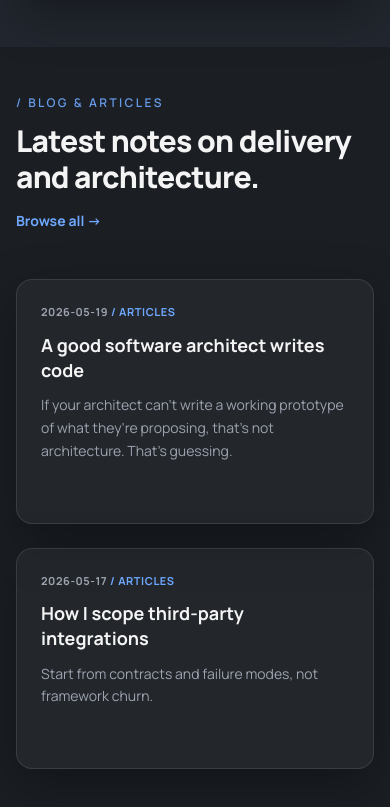
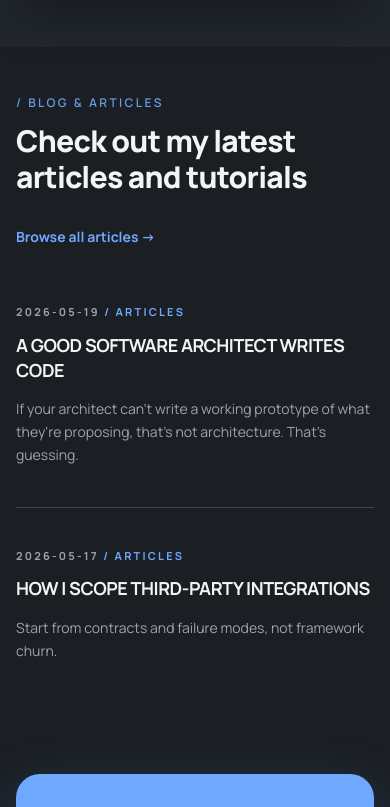
Before and after one commit to chunhuduc/chunhuduc.com, a Next.js app: page / in a window 390 px wide. Shown: the part 5257-6064 px from the top of the page. Built offline with nearby package versions, Linux system fonts and the light colour scheme.

Commit message:
Refactor Home component to enhance blog section layout and styling. Update structure to improve responsiveness and visual appeal, including a new header for article listings and streamlined presentation of posts. Adjust spacing and styles for better user interaction and readability.

```diff
--- a/app/page.tsx
+++ b/app/page.tsx
@@ -131,50 +131,60 @@ export default function Home() {
       {/* Strip 4 · base · Blog + closing CTA */}
       <HomeSurfaceStrip surface="base" kind="closing">
         <RevealStaggerRoot as="section">
-          <div className="flex flex-col gap-4 sm:flex-row sm:items-end sm:justify-between">
-            <div className="reveal-stagger-item" style={blogRo()}>
-              <SectionLabel className="mb-3">Blog & articles</SectionLabel>
-              <h2 className="text-3xl font-extrabold tracking-tight text-foreground sm:text-4xl">
-                Latest notes on delivery and architecture.
+          <div className="flex flex-col gap-14 lg:grid lg:grid-cols-12 lg:items-start lg:gap-x-14 xl:gap-x-[4.25rem]">
+            <header className="max-lg:max-w-xl lg:col-span-5">
+              <SectionLabel className="reveal-stagger-item mb-3" style={blogRo()}>
+                Blog & articles
+              </SectionLabel>
+              <h2
+                className="reveal-stagger-item text-3xl font-extrabold tracking-tight text-foreground sm:text-4xl"
+                style={blogRo()}
+              >
+                Check out my latest articles and tutorials
               </h2>
-            </div>
               <Link
                 href="/blog"
-              className="reveal-stagger-item text-sm font-bold text-accent hover:opacity-90"
+                className="reveal-stagger-item mt-8 inline-block text-sm font-bold text-accent transition-opacity hover:opacity-90"
                 style={blogRo()}
               >
-              Browse all -&gt;
+                Browse all articles -&gt;
               </Link>
-          </div>
-          <div className="mt-12 grid gap-6 md:grid-cols-3">
+            </header>
+
+            <div className="lg:col-span-7">
               {posts.length === 0 ? (
-              <p className="reveal-stagger-item text-sm text-muted md:col-span-3" style={blogRo()}>
+                <p className="reveal-stagger-item text-sm text-muted lg:pt-1" style={blogRo()}>
                   No posts yet.
                 </p>
               ) : (
-              posts.map((post) => (
-                <Link
+                <ul className="m-0 list-none space-y-0 p-0">
+                  {posts.map((post, idx) => (
+                    <li
                       key={post.slug}
-                  href={`/blog/${post.slug}`}
-                  className="reveal-stagger-item group flex flex-col rounded-2xl border border-white/10 bg-white/[0.04] p-6 shadow-[0_16px_48px_rgba(0,0,0,0.35)] transition-all hover:border-accent/25 hover:shadow-[0_22px_56px_rgba(0,0,0,0.42)]"
+                      className={`reveal-stagger-item ${idx > 0 ? "border-t border-[#3f444e] pt-10 mt-10" : "lg:pt-1"}`}
                       style={blogRo()}
                     >
-                  <p className="text-[11px] font-bold uppercase tracking-wider text-muted">
+                      <Link
+                        href={`/blog/${post.slug}`}
+                        className="group block rounded-md focus-visible:outline-none focus-visible:ring-2 focus-visible:ring-accent/45 focus-visible:ring-offset-2 focus-visible:ring-offset-background"
+                      >
+                        <p className="text-[11px] font-bold uppercase tracking-[0.2em] text-muted">
                           {post.date}{" "}
                           <span className="text-accent">/ Articles</span>
                         </p>
-                  <h3 className="mt-3 text-lg font-bold leading-snug text-foreground group-hover:text-accent">
+                        <h3 className="mt-3 text-lg font-bold uppercase leading-snug tracking-tight text-foreground transition-colors group-hover:text-accent lg:text-xl">
                           {post.title}
                         </h3>
                         {post.summary ? (
-                    <p className="mt-3 flex-1 text-sm leading-relaxed text-muted">{post.summary}</p>
+                          <p className="mt-4 text-sm leading-relaxed text-muted">{post.summary}</p>
                         ) : null}
-                  <span className="mt-4 text-sm font-bold text-accent opacity-0 transition-opacity group-hover:opacity-100">
-                    Read -&gt;
-                  </span>
+
                       </Link>
-              ))
+                    </li>
+                  ))}
+                </ul>
               )}
+            </div>
           </div>
         </RevealStaggerRoot>
 
```
Lines whose indentation alone changed are shown as unchanged.
